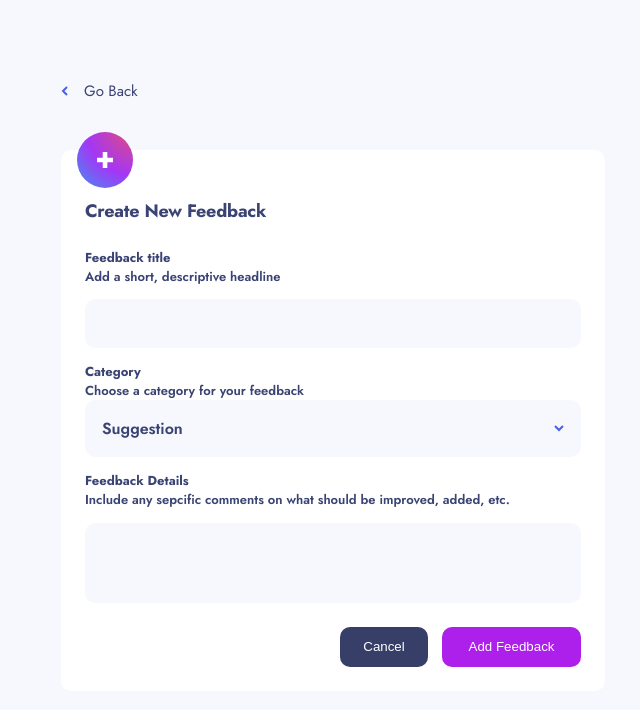
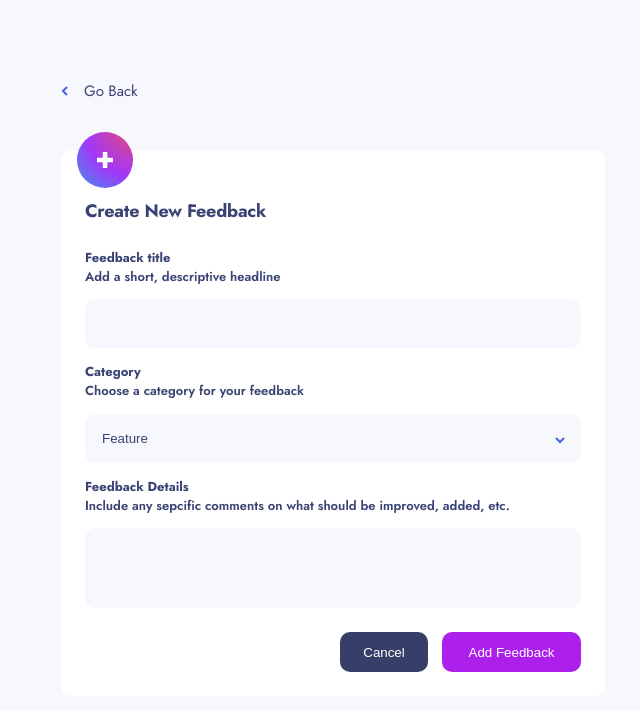
Before and after one commit to Griffmatt/product-feedback-app, a React (Vite) app: page /add-new-feedback in a window 1280 px wide. Shown: the top 710 px of the page, without its empty margins (307-947 px from the left). Built offline with nearby package versions, Linux system fonts and the light colour scheme.

Commit message:
added way to handle form changes and update/create feedback

```diff
--- a/src/components/ui/ModalSelectInput.tsx
+++ b/src/components/ui/ModalSelectInput.tsx
@@ -1,23 +1,33 @@
-import React, { useState } from "react";
+import React, { useState, useEffect } from "react";
 
 interface props {
   options: string[],
-  defaultValue: string
+  defaultValue: string,
+  name: string,
+  handleFeedbackChange: (name: string, value: string) => void
 }
 
-function ModalSelectInput({ options, defaultValue }: props) {
+function ModalSelectInput({ options, defaultValue, name, handleFeedbackChange }: props) {
 
 const firstLetterUpperCase = (word: string) => {
     return `${word[0].toUpperCase()}${word.slice(1)}`
     }
   const [selectedOption, setSelectedOption] = useState(firstLetterUpperCase(defaultValue));
-  const [selectOpen, setSelectOpen] = useState(false);
+  const [menuOpen, setMenuOpen] = useState(false)
+  const handleShown = () =>{
+    setMenuOpen(!menuOpen)
+  }
+
+  const handleChange = (option: string) =>{
+    setSelectedOption(option)
+    handleFeedbackChange(name, option.toLowerCase())
+  }
 
 
   return (
     <>
-      <div className="input-field input-field__select" onClick={()=> setSelectOpen(!selectOpen)} defaultValue={selectedOption}>
-        <p>{selectedOption}</p>
+      <div className="input-field__wrapper">
+        <input readOnly className="input-field input-field__select" onClick={()=> handleShown()} value={selectedOption} />
           <svg width="10" height="7" xmlns="http://www.w3.org/2000/svg">
             <path
               d="M1 1l4 4 4-4"
@@ -29,13 +39,13 @@ const firstLetterUpperCase = (word: string) => {
           </svg>
         </div>
       <div
-        className={`${selectOpen ? "select__menu--active" : ""} select__menu select__menu--modal`}
+        className={`${menuOpen ? "select__menu--active" : ""} select__menu select__menu--modal`}
       >
         {options.map((option: string) => {
           return (
             <div
               className="select__option"
-              onClick={() => setSelectedOption(option)}
+              onClick={() => handleChange(option)}
             >
               <p
                 className={`${
@@ -60,12 +70,6 @@ const firstLetterUpperCase = (word: string) => {
           );
         })}
       </div>
-      <div
-        className={`${
-          selectOpen ? "select__backdrop--active" : ""
-        } select__backdrop`}
-        onClick={() => setSelectOpen(false)}
-      />
     </>
   );
 }
--- a/src/data/data.json
+++ b/src/data/data.json
@@ -168,6 +168,7 @@
             {
               "content": "Bumping this. It would be good to have a tab with a feed of people I follow so it's easy to see what challenges they’ve done lately. I learn a lot by reading good developers' code.",
               "replyingTo": "arlen_the_marlin",
+              "commentId": 0,
               "id": "R0",
               "user": {
                 "image": "./assets/user-images/image-zena.jpg",
@@ -178,7 +179,7 @@
           ]
         },
         {
-          "id": 0,
+          "id": 1,
           "content": "I've been saving the profile URLs of a few people and I check what they’ve been doing from time to time. Being able to follow them solves that",
           "user": {
             "image": "./assets/user-images/image-jackson.jpg",
--- a/src/pages/edit-feedback/EditFeedbackContent.tsx
+++ b/src/pages/edit-feedback/EditFeedbackContent.tsx
@@ -1,4 +1,4 @@
-import React from "react";
+import React, { useEffect, useState } from "react";
 
 import ModalSelectInput from "../../components/ui/ModalSelectInput";
 
@@ -8,11 +8,32 @@ import { STATUS } from "../../data/status";
 import { suggestions } from "../../utilities/interfaces";
 
 interface props {
-  suggestion: suggestions;
+  suggestion: suggestions,
+  setFeedback: React.Dispatch<React.SetStateAction<{}>>,
+  feedback: {}
 }
 
-function EditFeedbackContent({ suggestion }: props) {
-  console.log(suggestion);
+function EditFeedbackContent({ suggestion, feedback, setFeedback}: props) {
+
+  useEffect(()=>{
+    setFeedback({
+      id: suggestion.id,
+      title: suggestion.title,
+      description: suggestion.description,
+      category: suggestion.category,
+      status: suggestion.status
+    })
+  }, [])
+
+  const handleFeedbackChange = (name: string, value: string) =>{
+    console.log(value)
+    setFeedback({
+      ...feedback,
+      [name]: value
+    })
+  }
+
+
   return (
     <div className="modal__content">
       <label className="p-2">
@@ -22,18 +43,19 @@ function EditFeedbackContent({ suggestion }: props) {
           type="text"
           className="input-field"
           defaultValue={suggestion.title}
-          id="edit-feedback-title"
+          name="title"
+          onChange={(e)=>handleFeedbackChange(e.target.name, e.target.value)}
         />
       </label>
       <label className="p-2 modal__content--select">
         <span className="p--bold">Category</span>
         Choose a category for your feedback
-        <ModalSelectInput options={CATEGORY.slice(1)} defaultValue={suggestion.category}/>
+        <ModalSelectInput options={CATEGORY.slice(1)} defaultValue={suggestion.category} name="category" handleFeedbackChange={handleFeedbackChange}/>
       </label>
       <label className="p-2 modal__content--select">
         <span className="p--bold">Update Status</span>
         Change feature state
-        <ModalSelectInput options={STATUS} defaultValue={suggestion.status}/>
+        <ModalSelectInput options={STATUS} defaultValue={suggestion.status} name="status" handleFeedbackChange={handleFeedbackChange} />
       </label>
       <label className="p-2">
         <span className="p--bold">Feedback Detail</span>
@@ -41,7 +63,8 @@ function EditFeedbackContent({ suggestion }: props) {
         <textarea
           className="input-field input-field__text-area"
           defaultValue={suggestion.description}
-          id="edit-feedback-details"
+          onChange={(e)=>handleFeedbackChange(e.target.name, e.target.value)}
+          name="description"
         />
       </label>
     </div>
--- a/src/pages/edit-feedback/index.tsx
+++ b/src/pages/edit-feedback/index.tsx
@@ -16,33 +16,22 @@ function EditFeedback() {
   const suggestion = useSelector(selectSuggestions)
   const navigate = useNavigate()
 
-  const [currentSuggestion, setCurrentSuggestion] = useState()
+  const [currentSuggestion, setCurrentSuggestion] = useState<suggestions>()
+  const [feedback, setFeedback] = useState({})
 
   useEffect(()=>{
-    setCurrentSuggestion(suggestion.filter((suggestion: suggestions) => id === suggestion.id.toString())[0])
+    setCurrentSuggestion(suggestion.filter((suggestion) => id === suggestion.id.toString())[0])
   }, [])
 
+  const handleUpdateFeedback = () => {
 
-  const handleUpdateFeedback = () => {
-    const title = document.getElementById("edit-feedback-title") as HTMLInputElement
-    const category = document.getElementById("edit-feedback-category") as HTMLInputElement
-    const status = document.getElementById("edit-feedback-status") as HTMLInputElement
-    const description = document.getElementById("edit-feedback-details") as HTMLInputElement
-    console.log(title.value)
-    dispatch(updateFeedback({
-      id: id,
-      title: title.value,
-      category: category.value,
-      status: status.value,
-      description: description.value
-    }))
+    dispatch(updateFeedback({id: currentSuggestion?.id, ...feedback}))
 
     navigate(-1)
   }
 
 
   const handleDeleteFeedback = () => {
-    console.log(id)
     dispatch(deleteFeedback(id))
     navigate("/")
   }
@@ -53,7 +42,7 @@ function EditFeedback() {
       <div className="modal">
       <svg width="40" height="40" xmlns="http://www.w3.org/2000/svg" className="modal__image"><defs><radialGradient cx="103.9%" cy="-10.387%" fx="103.9%" fy="-10.387%" r="166.816%" id="a"><stop stop-color="#E84D70" offset="0%"/><stop stop-color="#A337F6" offset="53.089%"/><stop stop-color="#28A7ED" offset="100%"/></radialGradient></defs><g fill="none" fill-rule="evenodd"><circle fill="url(#a)" cx="20" cy="20" r="20"/><path d="M19.512 15.367l4.975 4.53-3.8 5.54L11.226 29l4.485-4.1c.759.275 1.831.026 2.411-.594a1.958 1.958 0 00-.129-2.82c-.836-.745-2.199-.745-2.964.068-.57.607-.767 1.676-.44 2.381L11 28.713c.255-1.06.683-2.75 1.115-4.436l.137-.531c.658-2.563 1.287-4.964 1.287-4.964l5.973-3.415zM23.257 12L28 16.443l-2.584 2.606-4.89-4.583L23.257 12z" fill="#FFF" fill-rule="nonzero"/></g></svg>
         <h3>Editing 'add a dark theme'</h3>
-        {currentSuggestion?<EditFeedbackContent suggestion={currentSuggestion}/>: ""}
+        {currentSuggestion?<EditFeedbackContent suggestion={currentSuggestion} setFeedback={setFeedback} feedback={feedback}/>: ""}
         <div className="modal__buttons">
           <button className="button button--purple button--lg modal__buttons--save" onClick={handleUpdateFeedback}>Save Changes</button>
           <CancelButton/>
--- a/src/pages/new-feedback/NewFeedbackContent.tsx
+++ b/src/pages/new-feedback/NewFeedbackContent.tsx
@@ -1,27 +1,33 @@
-import React from 'react'
+import React, { useRef } from 'react'
 
 import ModalSelectInput from '../../components/ui/ModalSelectInput'
-import { STATUS } from '../../data/status'
+import { CATEGORY } from '../../data/category'
 
-function NewFeedbackContent() {
+
+interface props{
+  handleFeedbackChange: (name: string, value: string) => void
+}
+
+function NewFeedbackContent({handleFeedbackChange}: props) {
+
   return (
-    <div className="modal__content">
+    <form className="modal__content" >
         <label className="p-2">
         <span className="p--bold">Feedback title</span>
         Add a short, descriptive headline
-        <input type="text" className="input-field" id="new-feedback-title"/>
+        <input type="text" className="input-field"  name="title" onChange={(e)=>handleFeedbackChange(e.target.name, e.target.value)}/>
         </label>
         <label className="p-2 modal__content--select">
         <span className="p--bold">Category</span>
         Choose a category for your feedback
-        <ModalSelectInput options={STATUS} defaultValue="suggestion"/>
+        <ModalSelectInput options={CATEGORY} defaultValue="feature" name="category" handleFeedbackChange={handleFeedbackChange}/>
         </label>
         <label className="p-2">
         <span className="p--bold">Feedback Details</span>
         Include any sepcific comments on what should be improved, added, etc.
-        <textarea className="input-field input-field__text-area" id="new-feedback-detail"/>
+        <textarea className="input-field input-field__text-area" name="description" onChange={(e)=>handleFeedbackChange(e.target.name, e.target.value)}/>
         </label>
-    </div>
+    </form>
   )
 }
 
--- a/src/pages/new-feedback/index.tsx
+++ b/src/pages/new-feedback/index.tsx
@@ -1,4 +1,4 @@
-import React from 'react'
+import React, {useState}from 'react'
 import NewFeedbackContent from './NewFeedbackContent';
 
 import BackButton from "../../components/ui/BackButton";
@@ -18,22 +18,27 @@ function NewFeedback() {
 
   const dispatch = useDispatch()
   const navigate = useNavigate()
+  const [feedback, setFeedback] = useState({
+      id: generateKey("F"),
+      title: "",
+      category: "feature",
+      upvotes: 0,
+      status: "suggestion",
+      description: "",
+      comments: [
+      ]
+  })
+
+  const handleFeedbackChange = (name: string, value: string) =>{
+    setFeedback({
+      ...feedback,
+      [name]: value
+    })
+  }
+
 
   const handleAddFeedback = () => {
-    const title = document.getElementById("new-feedback-title") as HTMLInputElement
-    const category = document.getElementById("new-feedback-category") as HTMLInputElement
-    const description = document.getElementById("new-feedback-detail") as HTMLInputElement
-    dispatch(addFeedback({
-      id: generateKey("F"),
-      title: title.value,
-      category: category.value,
-      upvotes: 0,
-      status: "suggestion",
-      description:description.value,
-      comments: [
-      ]
-    }))
-
+    dispatch(addFeedback(feedback))
     navigate("/")
   }
 
@@ -43,7 +48,7 @@ function NewFeedback() {
       <div className="modal">
       <svg width="56" height="56" xmlns="http://www.w3.org/2000/svg" className="modal__image"><defs><radialGradient cx="103.9%" cy="-10.387%" fx="103.9%" fy="-10.387%" r="166.816%" id="a"><stop stop-color="#E84D70" offset="0%"/><stop stop-color="#A337F6" offset="53.089%"/><stop stop-color="#28A7ED" offset="100%"/></radialGradient></defs><g fill="none" fill-rule="evenodd"><circle fill="url(#a)" cx="28" cy="28" r="28"/><path fill="#FFF" fill-rule="nonzero" d="M30.343 36v-5.834h5.686v-4.302h-5.686V20h-4.597v5.864H20v4.302h5.746V36z"/></g></svg>
         <h3>Create New Feedback</h3>
-        <NewFeedbackContent/>
+        <NewFeedbackContent handleFeedbackChange={handleFeedbackChange}/>
         <div className="modal__buttons">
           <button className="button button--purple button--lg modal__buttons--save" onClick={handleAddFeedback}>Add Feedback</button>
           <CancelButton/>
--- a/src/redux/suggestionsSlice.tsx
+++ b/src/redux/suggestionsSlice.tsx
@@ -78,7 +78,8 @@ export const suggestionsSlice = createSlice({
         },
         updateFeedback: (state, action) => {
             state.suggestions.forEach(suggestion=>{
-                if(suggestion.id.toLocaleString() === action.payload.id){
+                if(suggestion.id.toString() === action.payload.id.toString()){
+                    console.log("works")
                     suggestion.title = action.payload.title
                     suggestion.status = action.payload.status
                     suggestion.description = action.payload.description
--- a/src/scss/blocks/_input-field.scss
+++ b/src/scss/blocks/_input-field.scss
@@ -16,9 +16,20 @@
         border: 1px solid var(--blue);
     }
 
+    &__wrapper{
+        position: relative;
+        svg{
+            position: absolute;
+            right: 1rem;
+            top: calc(50% + .35rem) ;
+        }
+    }
+
     &__select{
         display: grid;
         grid-template-columns: repeat(2, 1fr);
+        width: 100%;
+        cursor: pointer;
         p{
             grid-column: 1;
         }
```
Also changed, not shown: src/components/ui/HeaderSelectInput.tsx (+7 -1 lines). Lines whose indentation alone changed are shown as unchanged.
